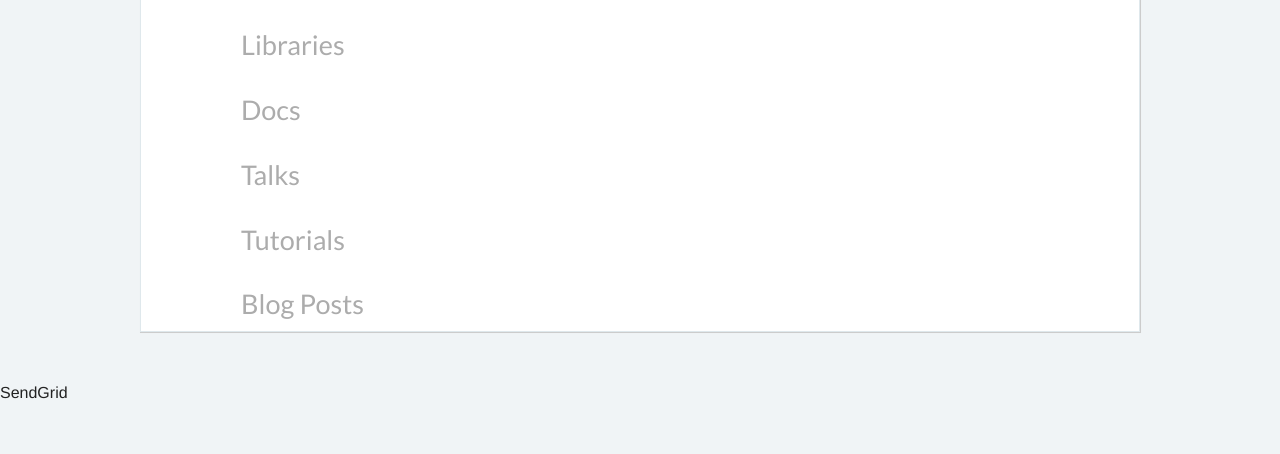
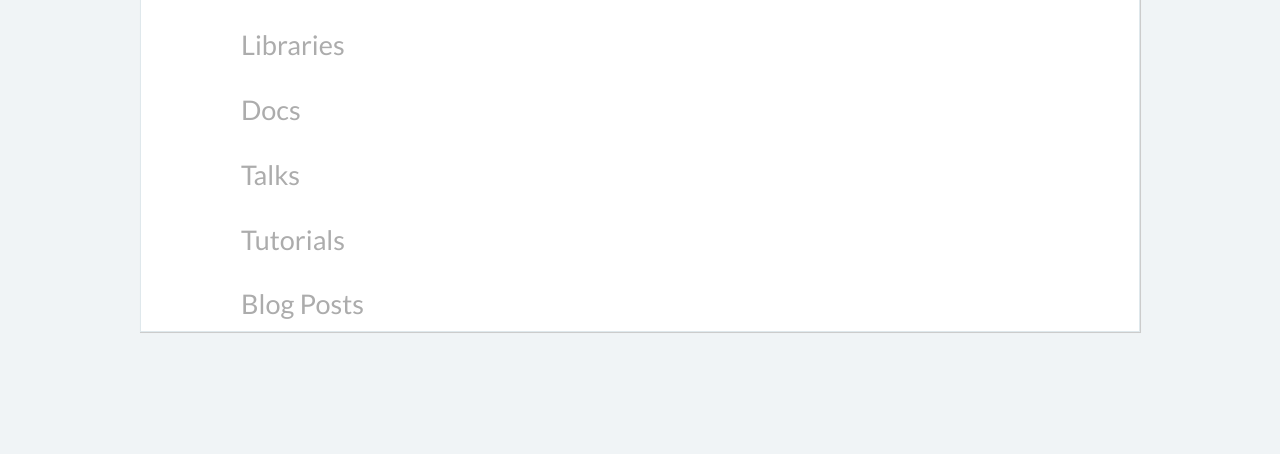
Before and after one commit to 4grim/asyncio-aggregator, a Django app: page / in a window 1280 px wide. Shown: the part 346-800 px from the top of the page. Run offline with Django 3.2, Linux system fonts and the light colour scheme; data that the repository does not hold is empty; some libraries are stand-ins or nearby versions.

Commit message:
removing text from the sendgrid validation

```diff
--- a/content_submit/templates/content_submit/base.html
+++ b/content_submit/templates/content_submit/base.html
@@ -128,7 +128,5 @@
 
 
 </body>
-<footer>
-<p>SendGrid</p>
-</footer>
+<footer></footer>
 </html>
```
